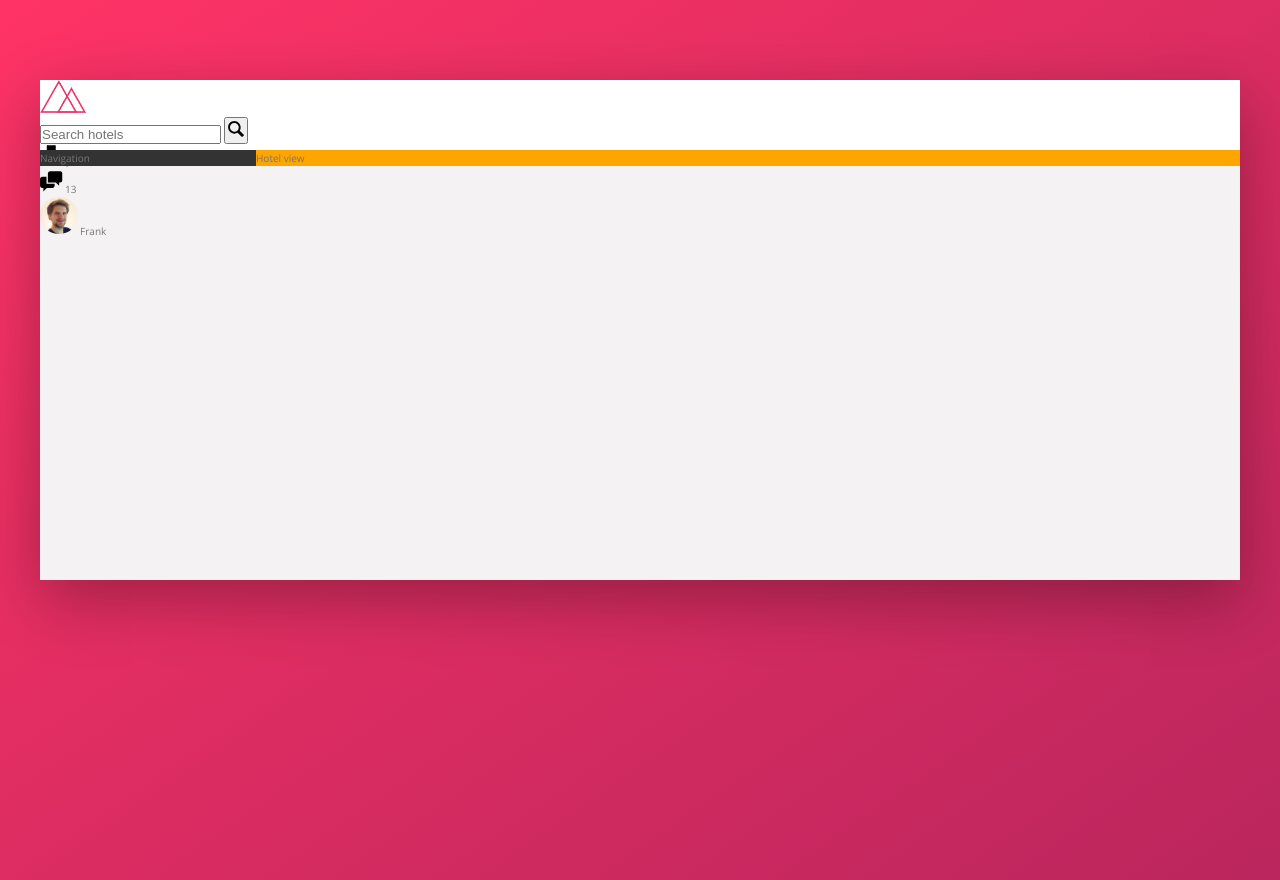
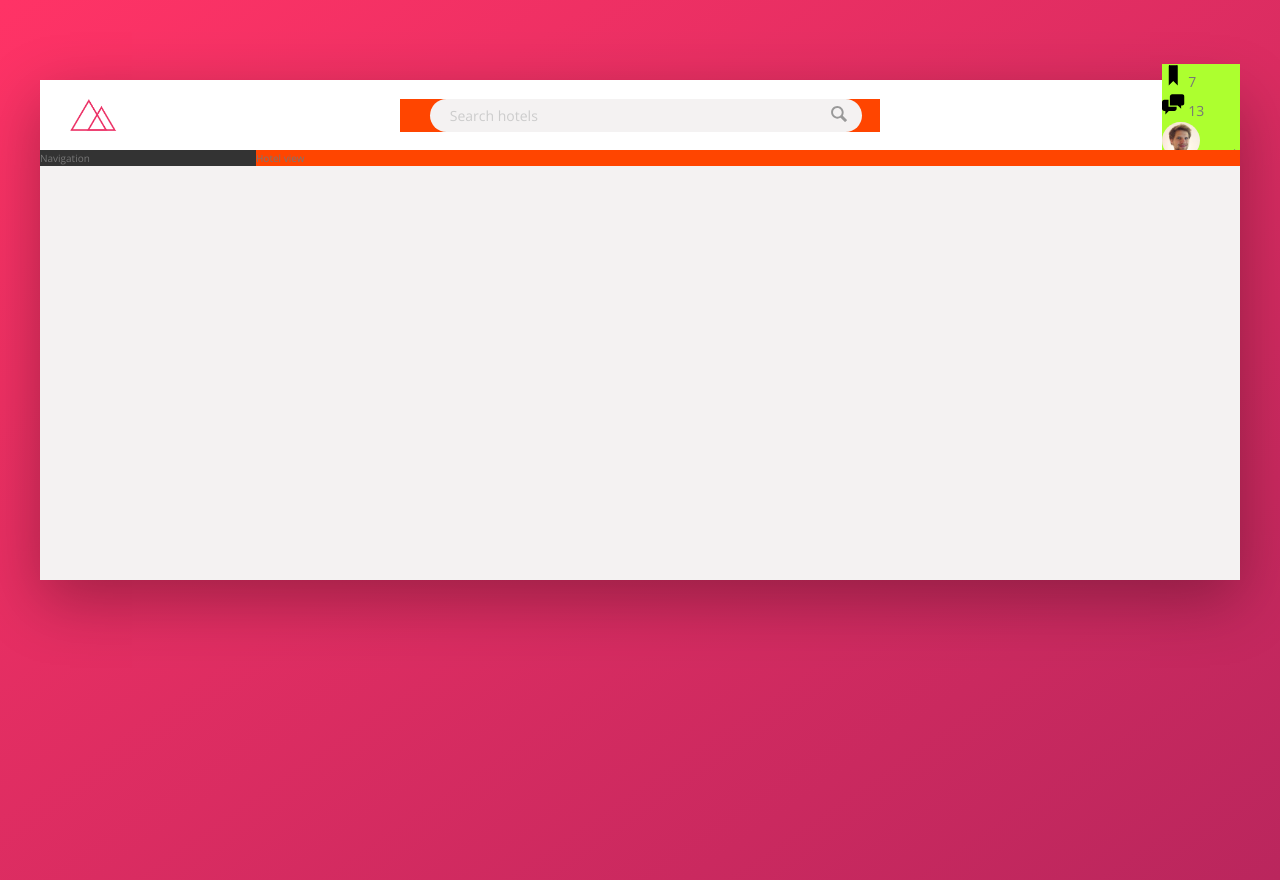
Before and after one commit to Frank-Bae/css, a website: page Trillo/starter/index.html in a window 1280 px wide. Drawn offline with nearby package versions, Linux system fonts and the light colour scheme.

Commit message:
completed part 2 of header

```diff
--- a/Trillo/starter/sass/_component.scss
+++ b/Trillo/starter/sass/_component.scss
@@ -2,7 +2,7 @@
 // LOGO
 .logo {
   height: 3.25rem;
-
+  margin-left: 3rem;
 }
 
 
@@ -10,17 +10,58 @@
 ////////////////////////////////////////////
 // SEARCH
 .search {
+  background-color: orangered;
+  flex: 0 0 40%;
+
+  display: flex;
+  align-items: center;
+  justify-content: center;
   &__input {
+    font-family: inherit;
+    font-size: inherit; // this will be inherited from the closest parent which is the header
+    background-color: var(--color-grey-light-2);
+    border: none;
+    color: inherit;
+    padding: .7rem 2rem;
+    border-radius: 100px;
+    width: 90%;
+    transition: all .2s;
+    margin-right: -3.25rem;
 
+    &:focus {
+      outline: none;
+      width: 100%;
+      background-color: var(--color-grey-light-3);
+
+    }
+
+    &::-webkit-input-placeholder {
+      font-weight: 100;
+      color: var(--color-grey-light-4);
+    }
+  }
+
+  &__input:focus + &__button {
+    background-color: var(--color-grey-light-3);
   }
 
   &__button {
+    border: none;
+    background-color: var(--color-grey-light-2);
 
+    &:focus {
+      outline: none;
+    }
+
+    &:active {
+      transform: translateY(2px);
+    }
   }
 
   &__icon {
     height: 2rem;
     width: 2rem;
+    fill: var(--color-grey-dark-3);
   }
 }
 
@@ -28,6 +69,7 @@
 //////////////////////////////////////////////
 // USER NAVIGATION
 .user-nav {
+  background-color: greenyellow;
   &__icon-box {
 
   }
--- a/Trillo/starter/sass/_layout.scss
+++ b/Trillo/starter/sass/_layout.scss
@@ -8,10 +8,14 @@
 }
 
 .header {
+  font-size: 1.4rem; //any child componenets in the header will inherit from this
   height: 7rem;
   background-color: #fff;
   border-bottom: var(--color-grey-light-2);
 
+  display: flex;
+  justify-content: space-between;
+  align-items: center;
 }
 
 .content {
@@ -26,7 +30,7 @@
 
 .hotel-view {
   background-color: #fff;
-  background-color: orange;
+  background-color: orangered;
 
   flex: 1; // this is telling flex to take up the whole width
 
```
Also changed, not shown: Trillo/starter/sass/main.css, 1 other file.
